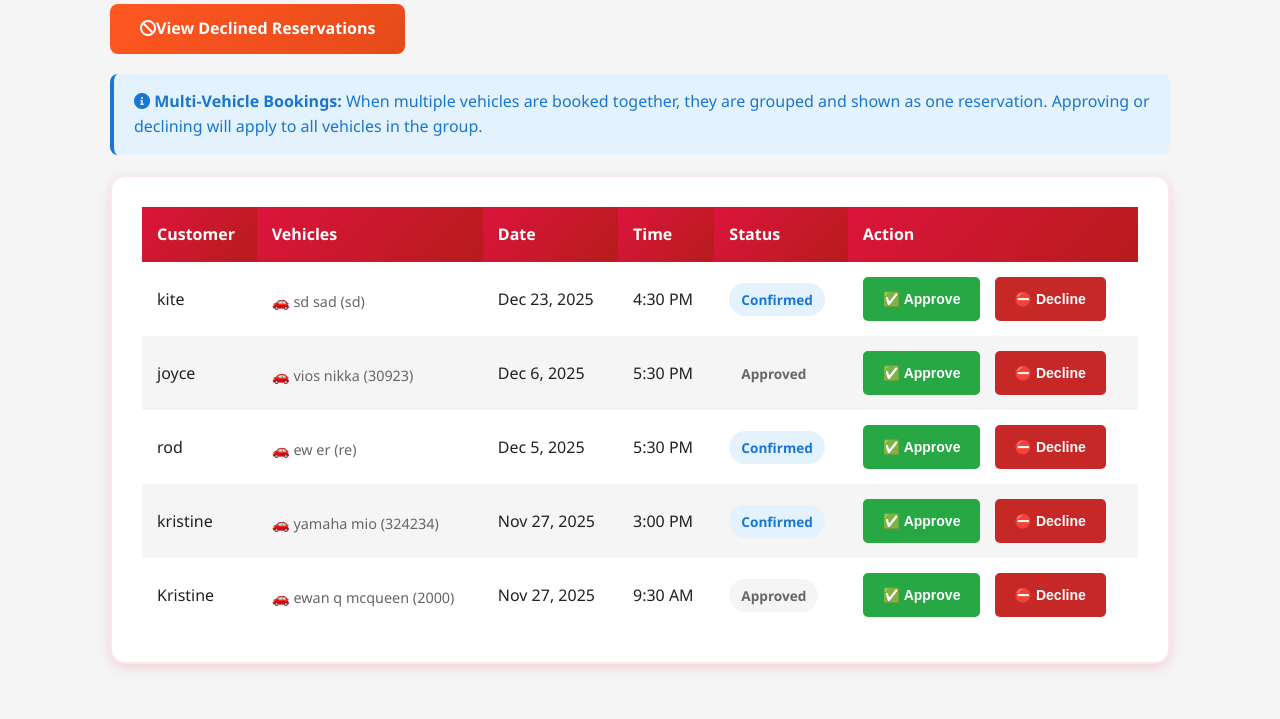
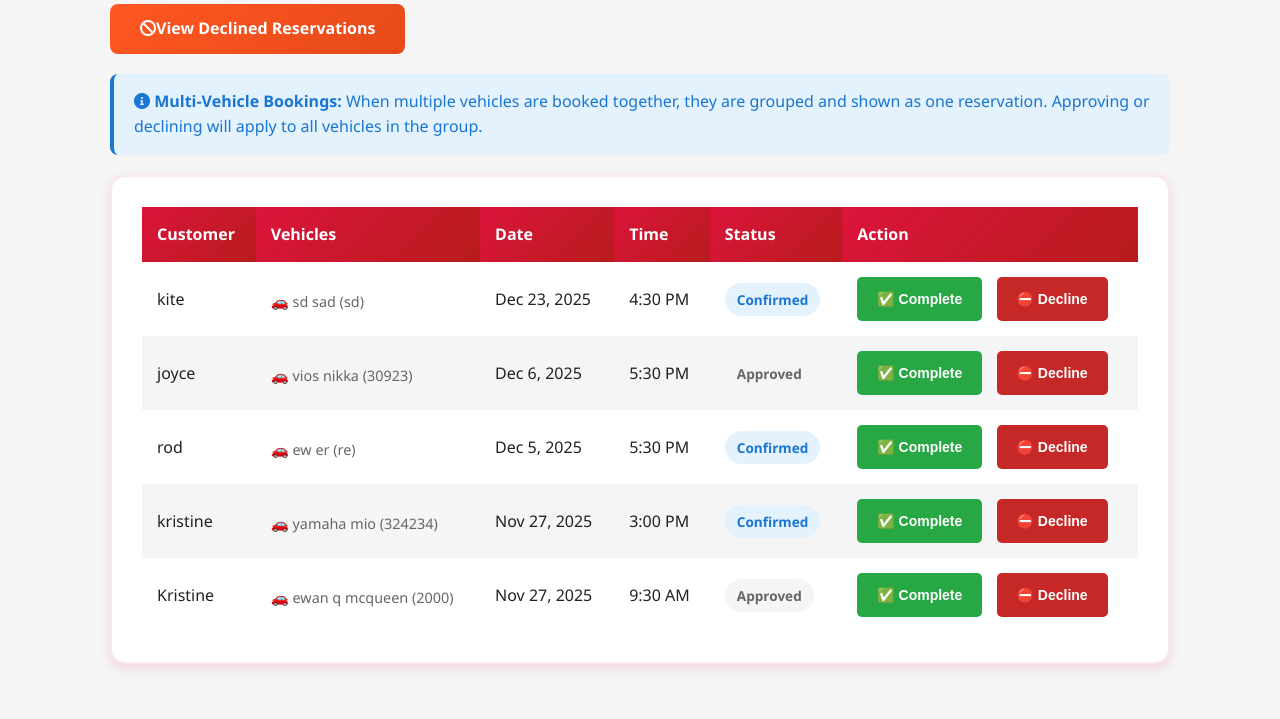
Before and after one commit to Kite0411/Papsi, a PHP site: page /admin/manage_reservations.php in a window 1280 px wide. Shown: the part 174-893 px from the top of the page. Run offline with PHP 8.4, Linux system fonts and the light colour scheme; a user stored in the database is signed in; data comes from the database, SQL or seed files in the repository; some libraries are stand-ins or nearby versions.

Commit message:
Change button label from 'Approve' to 'Complete'

```diff
--- a/admin/manage_reservations.php
+++ b/admin/manage_reservations.php
@@ -596,7 +596,7 @@ if ($reservations_result->num_rows === 0) {
 <td data-label="Action">
     <button class="action-btn approve-btn"
             onclick="confirmAction(<?php echo $row['customer_id']; ?>, '<?php echo $row['reservation_date']; ?>', '<?php echo $row['reservation_time']; ?>', 'approve', <?php echo $vehicle_count; ?>)">
-        ✅ Approve <?php echo $vehicle_count > 1 ? "All" : ""; ?>
+        ✅ Complete <?php echo $vehicle_count > 1 ? "All" : ""; ?>
     </button>
     <button class="action-btn decline-btn"
             onclick="confirmAction(<?php echo $row['customer_id']; ?>, '<?php echo $row['reservation_date']; ?>', '<?php echo $row['reservation_time']; ?>', 'decline', <?php echo $vehicle_count; ?>)">
```
